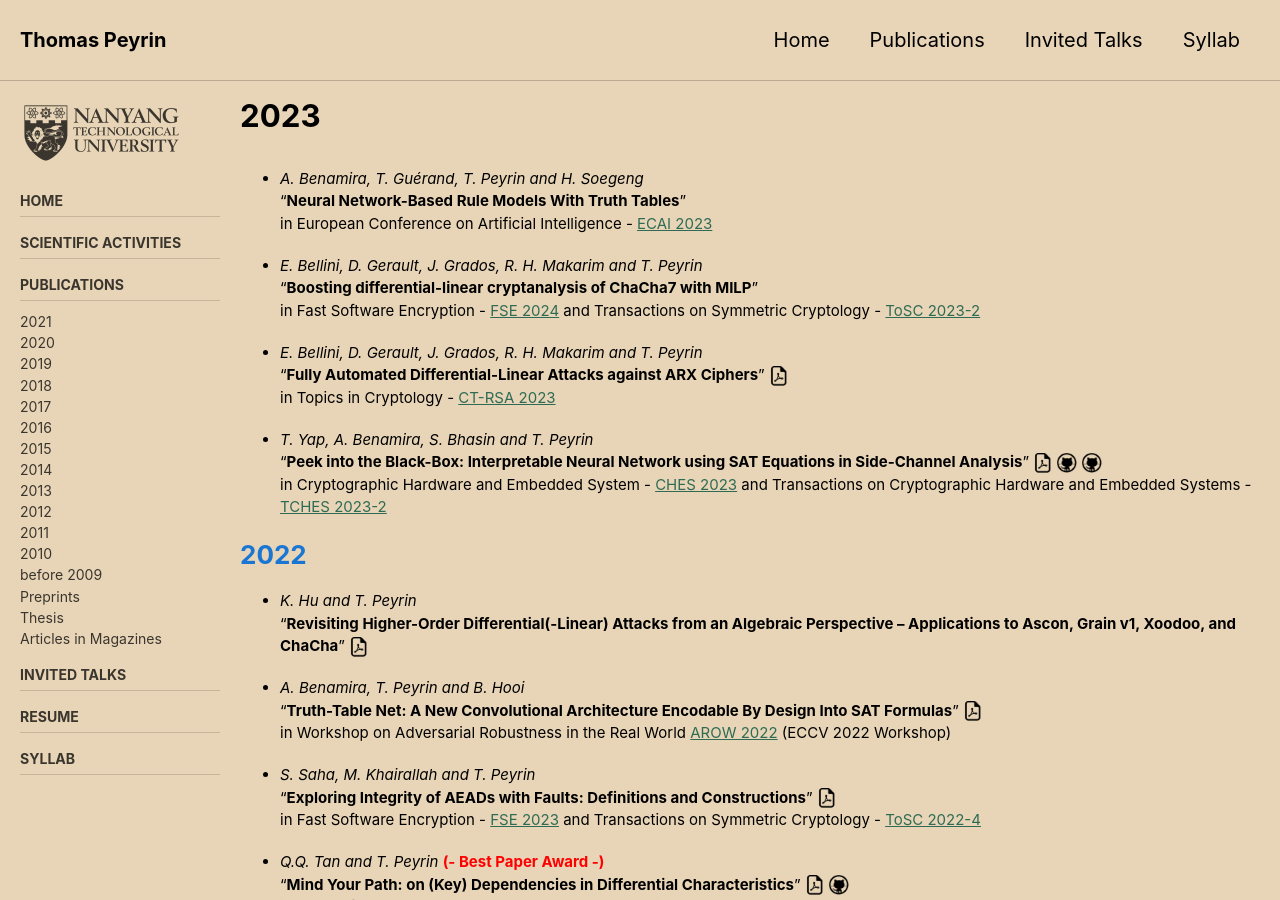
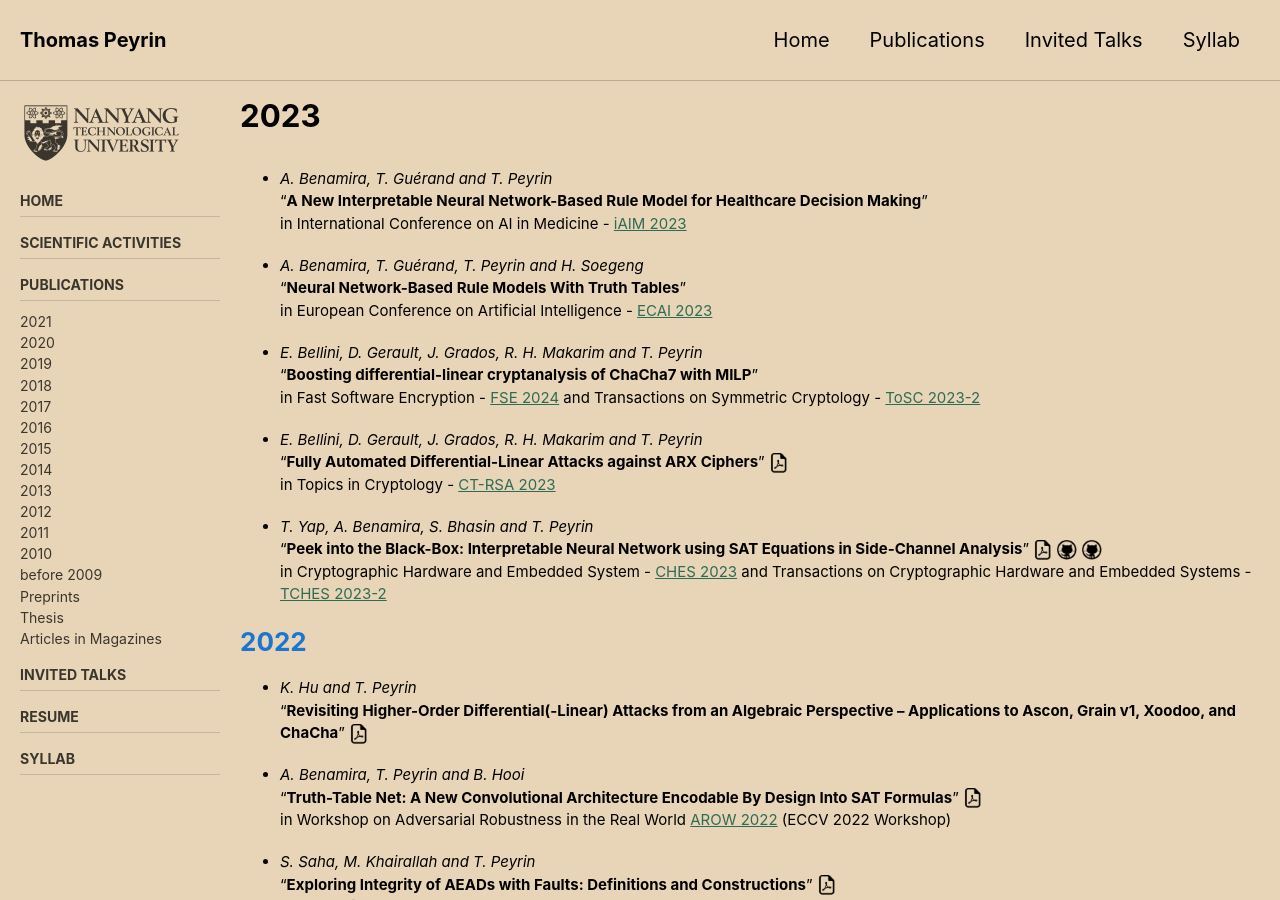
Before and after one commit to thomaspeyrin/web, a Jekyll site: the page built from publications.md, in a window 1280 px wide and 900 px high. Built offline with Jekyll 4.4.1, drawn with Linux system fonts in a browser that asks for light colours; cached includes are drawn as plain includes; nearby versions of some CDN libraries; our own code applies the rules of GitHub Pages for plain Markdown files.

Commit message:
Update publications.md

```diff
--- a/publications.md
+++ b/publications.md
@@ -10,6 +10,10 @@ sidebar:
 ---
 
 # 2023
+
+- *A. Benamira, T. Guérand and T. Peyrin*
+"**A New Interpretable Neural Network-Based Rule Model for Healthcare Decision Making**"
+in International Conference on AI in Medicine - [iAIM 2023](https://iaim2023.sg/)
 
 - *A. Benamira, T. Guérand, T. Peyrin and H. Soegeng*
 "**Neural Network-Based Rule Models With Truth Tables**"
```
